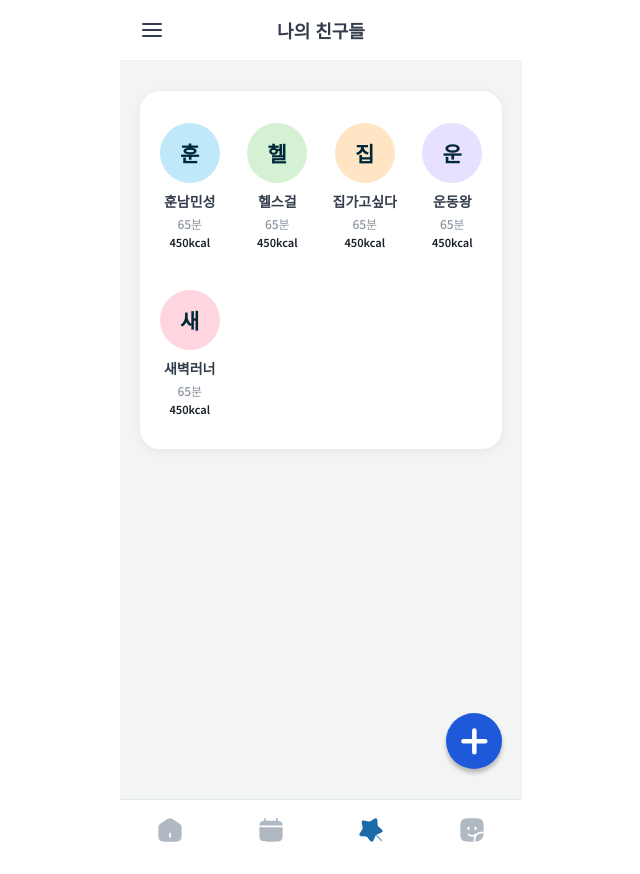
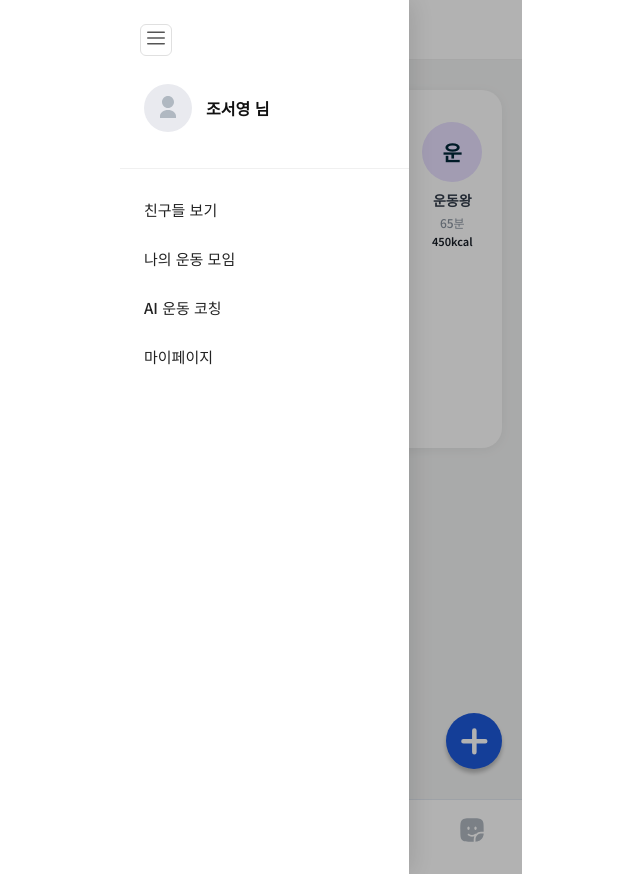
Before and after one commit to sooupyy3-lang/zello, a React (Vite) app in the folder frontend/: page /Friends in a window 1280 px wide. Both pictures are taken after a click on the button 471 px from the left and 30 px from the top of the page. Shown: the whole page, without its empty margins (319-959 px from the left). Built offline with nearby package versions, Linux system fonts and the light colour scheme.

Commit message:
햄버거

```diff
--- a/frontend/src/App.jsx
+++ b/frontend/src/App.jsx
@@ -35,7 +35,9 @@ function App() {
 
   return (
     <BrowserRouter>
-      <div style={{
+      <div
+      id="app-container"
+      style={{
         width: '402px', height: '874px', margin: '0 auto',
         position: 'relative', backgroundColor: 'white',
         overflowX: 'hidden', overflowY: 'auto',
@@ -67,9 +69,12 @@ function App() {
               setIsRunning={setIsRunning}
               selectedExercise={selectedExercise}
             />
+
           } />
+
           <Route path="/Analyzing" element={<Analyzing />} />
         </Routes>
+
       </div>
     </BrowserRouter>
   );
--- a/frontend/src/pages/Friends.jsx
+++ b/frontend/src/pages/Friends.jsx
@@ -1,15 +1,16 @@
 import { useState } from 'react';
+import { HamburgerButton, HamburgerPanel } from '../pages/HamburgerMenu';
 
-// ── 더미 데이터  ──────────────────
+// ── 더미 데이터 ──────────────────────────────────────
 export const DUMMY_FRIENDS = [
-  { id: 1, name: '훈남민성', streak: 12, goal: '다이어트', todayDone: true,  color: '#BFE8F8' },
-  { id: 2, name: '헬스걸',   streak: 8,  goal: '근력 강화', todayDone: true,  color: '#D4F1D4' },
-  { id: 3, name: '집가고싶다', streak: 4,  goal: '유산소',   todayDone: false, color: '#FFE5C4' },
-  { id: 4, name: '운동왕',   streak: 21, goal: '벌크업',    todayDone: true,  color: '#E8E0FF' },
-  { id: 5, name: '새벽러너', streak: 15, goal: '마라톤',    todayDone: true,  color: '#FFD6E0' },
-
+  { id: 1, name: '훈남민성',   streak: 12, goal: '다이어트', todayDone: true,  color: '#BFE8F8' },
+  { id: 2, name: '헬스걸',     streak: 8,  goal: '근력 강화', todayDone: true,  color: '#D4F1D4' },
+  { id: 3, name: '집가고싶다', streak: 4,  goal: '유산소',    todayDone: false, color: '#FFE5C4' },
+  { id: 4, name: '운동왕',     streak: 21, goal: '벌크업',    todayDone: true,  color: '#E8E0FF' },
+  { id: 5, name: '새벽러너',   streak: 15, goal: '마라톤',    todayDone: true,  color: '#FFD6E0' },
 ];
 
+// ── 아바타 ───────────────────────────────────────────
 function Avatar({ name, color, size = 52.5 }) {
   return (
     <div style={{
@@ -24,7 +25,7 @@ function Avatar({ name, color, size = 52.5 }) {
   );
 }
 
-// ── 친구 카드 ───────────────────────────────────────
+// ── 친구 카드 ────────────────────────────────────────
 function FriendCard({ friend, onClick }) {
   return (
     <button
@@ -32,55 +33,33 @@ function FriendCard({ friend, onClick }) {
       style={{
         background: 'none', border: 'none',
         padding: '12px 0', cursor: 'pointer',
-        display: 'flex', flexDirection: 'column', // 세로로 쌓기
-        alignItems: 'center', // 가운데 정렬
-        gap: 8,
+        display: 'flex', flexDirection: 'column',
+        alignItems: 'center', gap: 8,
       }}
     >
-      {/* 1. 아바타 */}
-      <div style={{ position: 'relative' }}>
       <Avatar name={friend.name} color={friend.color} size={60} />
-
-
-      </div>
-
-      {/* 텍스트 영역 */}
       <div style={{ textAlign: 'center' }}>
-        {/* 2. 이름 */}
-        <p style={{ margin: 0, fontSize: 14, fontWeight: '700', color: '#333D4B' }}>
-          {friend.name}
-        </p>
-        {/* 3. 운동 시간 (더미 데이터 예시) */}
-        <p style={{ margin: '4px 0 0', fontSize: 12, color: '#8B95A1' }}>
-          65분
-        </p>
-        {/* 4. 소모 칼로리 (더미 데이터 예시) */}
-        <p style={{ margin: '2px 0 0', fontSize: 11, fontWeight: '600', color: '#191F28' }}>
-          450kcal
-        </p>
+        <p style={{ margin: 0, fontSize: 14, fontWeight: '700', color: '#333D4B' }}>{friend.name}</p>
+        <p style={{ margin: '4px 0 0', fontSize: 12, color: '#8B95A1' }}>65분</p>
+        <p style={{ margin: '2px 0 0', fontSize: 11, fontWeight: '600', color: '#191F28' }}>450kcal</p>
       </div>
     </button>
   );
 }
 
-// ── 하단 팝업 (Bottom Sheet) ────────────────────────
+// ── 친구 팝업 ────────────────────────────────────────
 function FriendPopup({ friend, onClose }) {
   if (!friend) return null;
 
   return (
     <>
-      {/* 딤 배경 */}
-      <div
-        onClick={onClose}
-        style={{
+      <div onClick={onClose} style={{
         position: 'absolute', inset: 0,
         backgroundColor: 'rgba(0,0,0,0.45)',
         zIndex: 100,
         animation: 'fadeIn 0.2s ease',
-        }}
-      />
+      }} />
 
-      {/* 팝업 시트 */}
       <div style={{
         position: 'absolute', left: 0, right: 0, bottom: 0,
         backgroundColor: '#fff',
@@ -104,12 +83,8 @@ function FriendPopup({ friend, onClose }) {
           <div style={{ display: 'flex', alignItems: 'center', gap: 14 }}>
             <Avatar name={friend.name} color={friend.color} size={56} />
             <div>
-              <p style={{ margin: 0, fontSize: 17, fontWeight: '700', color: '#002738' }}>
-                {friend.name} 님
-              </p>
-              <p style={{ margin: '4px 0 0', fontSize: 13, color: '#8EB3C2' }}>
-                {friend.streak}일째 운동 중
-              </p>
+              <p style={{ margin: 0, fontSize: 17, fontWeight: '700', color: '#002738' }}>{friend.name} 님</p>
+              <p style={{ margin: '4px 0 0', fontSize: 13, color: '#8EB3C2' }}>{friend.streak}일째 운동 중</p>
             </div>
           </div>
           <button onClick={onClose} style={{ background: 'none', border: 'none', cursor: 'pointer', padding: 4 }}>
@@ -119,164 +94,92 @@ function FriendPopup({ friend, onClose }) {
           </button>
         </div>
 
-        {/* 정보 카드 */}
-        <div style={{ padding: '20px 20px 0' }}>
-
-
-
-          {/* 스탯 정보 (1열 세로 정렬) */}
-<div style={{
-  display: 'flex',
-  flexDirection: 'column',
-  gap: 10,
-  marginBottom: 20,
-}}>
+        {/* 스탯 */}
+        <div style={{ padding: '20px 20px 0', display: 'flex', flexDirection: 'column', gap: 10 }}>
           {[
-    { label: '오늘의 운동 시간', value: '65분',  },
-    { label: '총 소모 칼로리', value: '450kcal',  },
-    { label: '시작 시간', value: '오전 07:30',  },
-    { label: '종료 시간', value: '오전 08:35', },
-    { label: '최대 지속 시간', value: `${friend.streak}일` },
-  ].map(({ label, value,  }) => (
-    <div key={label} style={{
-      backgroundColor: '#fff',
-      padding: '12px 18px',
-      display: 'flex',
-      alignItems: 'center',
-      gap: 16,
-      justifyContent: 'space-between',
-    }}>
-
-      <p style={{
-        margin: 0,
-        fontSize: '15px',
-        fontWeight: '500',
-        color: '#8E8E8E',
-        textAlign: 'left'
-      }}>
-        {label}
-      </p>
-
-      {/* 오른쪽 Value*/}
-      <p style={{
-        margin: 0,
-        fontSize: '15px',
-        fontWeight: '600',
-        color: '#002738',
-        textAlign: 'right'
-      }}>
-        {value}
-      </p>
-
+            { label: '오늘의 운동 시간', value: '65분' },
+            { label: '총 소모 칼로리',   value: '450kcal' },
+            { label: '시작 시간',         value: '오전 07:30' },
+            { label: '종료 시간',         value: '오전 08:35' },
+            { label: '최대 지속 시간',    value: `${friend.streak}일` },
+          ].map(({ label, value }) => (
+            <div key={label} style={{ display: 'flex', justifyContent: 'space-between', alignItems: 'center', padding: '12px 18px' }}>
+              <p style={{ margin: 0, fontSize: 15, fontWeight: '500', color: '#8E8E8E' }}>{label}</p>
+              <p style={{ margin: 0, fontSize: 15, fontWeight: '600', color: '#002738' }}>{value}</p>
             </div>
           ))}
         </div>
       </div>
-      </div>
 
-      {/* 애니메이션 키프레임 */}
       <style>{`
-        @keyframes slideUp {
-          from { transform: translateY(100%); }
-          to   { transform: translateY(0); }
-        }
-        @keyframes fadeIn {
-          from { opacity: 0; }
-          to   { opacity: 1; }
-        }
+        @keyframes slideUp { from { transform: translateY(100%); } to { transform: translateY(0); } }
+        @keyframes fadeIn  { from { opacity: 0; } to { opacity: 1; } }
       `}</style>
     </>
   );
 }
 
-// ── 메인 Friends 페이지 ─────────────────────────────
-// ── 메인 Friends 페이지 ─────────────────────────────
+// ── 메인 페이지 ──────────────────────────────────────
 export default function Friends() {
   const [selectedFriend, setSelectedFriend] = useState(null);
+  const [menuOpen, setMenuOpen] = useState(false);
 
   return (
+    // ✅ position: relative — 모든 absolute 기준점
     <div style={{
       width: '100%', minHeight: '100%',
       backgroundColor: '#F3F4F4',
-      display: 'flex', flexDirection: 'column', position: 'relative'
+      display: 'flex', flexDirection: 'column',
+      position: 'relative',
     }}>
 
       {/* ── 헤더 ── */}
 <div style={{
-  margin: '0px 0 30px',
-  padding: '30px 20px',
+  margin: '0 0 30px',
+  padding: '0 20px',
   backgroundColor: '#FFFFFF',
-  display: 'flex',
-  alignItems: 'center',
-  position: 'relative', // ⭐ h1의 기준점이 됨
+  display: 'flex', alignItems: 'center',
+  position: 'relative',
   borderBottom: '1px solid #F0F0F0',
-  height: '60px' // 헤더 높이를 고정해주면 더 깔끔합니다
+  height: '60px',
+  boxSizing: 'border-box',
 }}>
-  {/* 왼쪽 버튼: 자기 자리를 지킴 */}
-  <button style={{
-    background: 'none', border: 'none', cursor: 'pointer',
-    padding: 0, display: 'flex', alignItems: 'center',
-    zIndex: 10 // 텍스트보다 위에 오도록 설정
-  }}>
-    <svg width="24" height="24" viewBox="0 0 24 24" fill="none">
-      <path d="M3 12H21M3 6H21M3 18H21" stroke="#333D4B" strokeWidth="2" strokeLinecap="round" />
-    </svg>
-  </button>
+        {/* ✅ 버튼만 헤더 안에 */}
+        <HamburgerButton onOpen={() => setMenuOpen(true)} />
 
-  {/* 중앙 제목: 부모 전체를 기준으로 중앙 배치 */}
         <h1 style={{
-    position: 'absolute', // ⭐ 일반 흐름에서 제외
-    left: 0,
-    right: 0,
-    textAlign: 'center',  // ⭐ 부모 너비 안에서 중앙 정렬
-    margin: 0,            // 불필요한 마진 제거
-    fontSize: 18,         // 이미지와 비슷한 크기
-    fontWeight: '700',
-    color: '#333D4B',
-    pointerEvents: 'none' // 제목이 버튼 클릭을 방해하지 않게 함
+          position: 'absolute', left: 0, right: 0,
+          textAlign: 'center', margin: 0,
+          fontSize: 18, fontWeight: '700', color: '#333D4B',
+          pointerEvents: 'none',
         }}>
           나의 친구들
         </h1>
       </div>
-      {/* ── 친구 목록 그리드  ── */}
+
+      {/* ── 친구 목록 그리드 ── */}
       <div style={{
         margin: '0 20px',
         padding: '20px 10px',
         backgroundColor: '#fff',
         borderRadius: 20,
         boxShadow: '0 2px 12px rgba(0,0,0,0.06)',
-
         display: 'grid',
-        gridTemplateColumns: '1fr 1fr 1fr 1fr', // 4등분
+        gridTemplateColumns: '1fr 1fr 1fr 1fr',
         gap: '16px 8px',
       }}>
         {DUMMY_FRIENDS.map(friend => (
-          <FriendCard
-            key={friend.id}
-            friend={friend}
-            onClick={setSelectedFriend}
-          />
+          <FriendCard key={friend.id} friend={friend} onClick={setSelectedFriend} />
         ))}
       </div>
 
-
-
-      {/* ── 친구 추가 버튼  ── */}
-<div style={{
-  position: 'absolute',
-  right: 20,
-  bottom: 30,
-  zIndex: 99,
-}}>
+      {/* ── 친구 추가 버튼 ── */}
+      <div style={{ position: 'absolute', right: 20, bottom: 30, zIndex: 99 }}>
         <button style={{
-    width: 56, height: 56,
-    borderRadius: '50%',
-    backgroundColor: '#1E59DA',
-    color: '#fff',
-    border: 'none',
-    boxShadow: '0 4px 4.5px rgba(0,0,0,0.25)',
-    cursor: 'pointer',
-    display: 'flex', alignItems: 'center', justifyContent: 'center',
+          width: 56, height: 56, borderRadius: '50%',
+          backgroundColor: '#1E59DA', color: '#fff',
+          border: 'none', boxShadow: '0 4px 4.5px rgba(0,0,0,0.25)',
+          cursor: 'pointer', display: 'flex', alignItems: 'center', justifyContent: 'center',
           transition: 'transform 0.1s',
         }}
           onMouseDown={e => e.currentTarget.style.transform = 'scale(0.92)'}
@@ -288,11 +191,13 @@ export default function Friends() {
         </button>
       </div>
 
-      {/* ── 팝업 ── */}
-      <FriendPopup
-        friend={selectedFriend}
-        onClose={() => setSelectedFriend(null)}
-      />
+      {/* ✅ 페이지 루트 바로 아래 — absolute 기준 올바름 */}
+      {menuOpen && (
+        <HamburgerPanel userName="조서영" onClose={() => setMenuOpen(false)} />
+      )}
+
+      <FriendPopup friend={selectedFriend} onClose={() => setSelectedFriend(null)} />
+
     </div>
   );
 }
--- /dev/null
+++ b/frontend/src/pages/Hamburgermenu.jsx
@@ -0,0 +1,116 @@
+import { useState } from 'react';
+import { useNavigate } from 'react-router-dom';
+import { createPortal } from 'react-dom';
+
+function UserIcon() {
+  return (
+    <svg width="48" height="48" viewBox="0 0 48 48" fill="none">
+      <circle cx="24" cy="24" r="24" fill="#E9EAEF"/>
+      <path fillRule="evenodd" clipRule="evenodd"
+        d="M24 12C20.686 12 18 14.686 18 18C18 21.314 20.686 24 24 24C27.314 24 30 21.314 30 18C30 14.686 27.314 12 24 12ZM16 32C16 28.686 19.582 26 24 26C28.418 26 32 28.686 32 32V34H16V32Z"
+        fill="#B0B8C1"/>
+    </svg>
+  );
+}
+
+const NAV_ITEMS = [
+  { label: '친구들 보기',    path: '/Friends' },
+  { label: '나의 운동 모임', path: '/Meeting' },
+  { label: 'AI 운동 코칭',   path: '/AICoach' },
+  { label: '마이페이지',     path: '/MyPage' },
+];
+
+export function HamburgerButton({ onOpen }) {
+  return (
+    <button
+      onClick={onOpen}
+      style={{ background: 'none', border: 'none', cursor: 'pointer', padding: 4 }}
+    >
+      <svg width="22" height="22" viewBox="0 0 22 22" fill="none">
+        <rect y="3"  width="22" height="2" rx="1" fill="#555"/>
+        <rect y="10" width="22" height="2" rx="1" fill="#555"/>
+        <rect y="17" width="22" height="2" rx="1" fill="#555"/>
+      </svg>
+    </button>
+  );
+}
+
+export function HamburgerPanel({ userName = '사용자', onClose }) {
+  const navigate = useNavigate();
+
+  // ✅ app-container 안에 portal로 렌더
+  const container = document.getElementById('app-container');
+  if (!container) return null;
+
+  return createPortal(
+    <>
+      {/* 딤 배경 */}
+      <div
+        onClick={onClose}
+        style={{
+          position: 'absolute', inset: 0,
+          backgroundColor: 'rgba(0,0,0,0.3)',
+          zIndex: 200,
+        }}
+      />
+
+      {/* 슬라이드 패널 */}
+      <div style={{
+        position: 'absolute',
+        top: 0, left: 0,
+        width: '72%', maxWidth: 289,
+        height: '100%',
+        backgroundColor: '#ffffff',
+        zIndex: 201,
+        display: 'flex', flexDirection: 'column',
+        padding: '24px 0', boxSizing: 'border-box',
+        boxShadow: '4px 0 24px rgba(0,0,0,0.12)',
+        animation: 'slideIn 0.28s cubic-bezier(0.32,0.72,0,1)',
+      }}>
+        {/* 닫기 버튼 */}
+        <button
+          onClick={onClose}
+          style={{ alignSelf: 'flex-start', marginLeft: 20, marginBottom: 28, background: 'none', border: '1px solid #E0E0E0', borderRadius: 6, padding: '4px 6px', cursor: 'pointer' }}
+        >
+          <svg width="18" height="18" viewBox="0 0 22 22" fill="none">
+            <rect y="3"  width="22" height="2" rx="1" fill="#555"/>
+            <rect y="10" width="22" height="2" rx="1" fill="#555"/>
+            <rect y="17" width="22" height="2" rx="1" fill="#555"/>
+          </svg>
+        </button>
+
+        {/* 유저 프로필 */}
+        <div style={{ display: 'flex', alignItems: 'center', gap: 14, padding: '0 24px', marginBottom: 36 }}>
+          <UserIcon />
+          <span style={{ fontSize: 16, fontWeight: '700', color: '#111' }}>{userName} 님</span>
+        </div>
+
+        {/* 구분선 */}
+        <div style={{ height: '0.5px', backgroundColor: '#F0F0F0', marginBottom: 16 }} />
+
+        {/* 메뉴 항목 */}
+        <nav>
+          {NAV_ITEMS.map((item) => (
+            <button
+              key={item.label}
+              onClick={() => { navigate(item.path); onClose(); }}
+              style={{ width: '100%', padding: '14px 24px', background: 'none', border: 'none', textAlign: 'left', cursor: 'pointer', fontSize: 15, color: '#222' }}
+              onMouseEnter={e => e.currentTarget.style.background = '#F5F7FF'}
+              onMouseLeave={e => e.currentTarget.style.background = 'none'}
+            >
+              {item.label}
+            </button>
+          ))}
+        </nav>
+      </div>
+
+      <style>{`
+        @keyframes slideIn {
+          from { transform: translateX(-100%); }
+          to   { transform: translateX(0); }
+        }
+      `}</style>
+    </>,
+    container
+  );
+}
--- a/frontend/src/pages/Page3.jsx
+++ b/frontend/src/pages/Page3.jsx
@@ -2,6 +2,8 @@ import { useNavigate } from 'react-router-dom';
 import { useState, useEffect } from 'react';
 import { getHome } from '../api';
 import LoadingSpinner from '../components/LoadingSpinner';
+import Backimg from '../assets/Icon/BackForward.svg';
+
 const COLORS = {
   primary: "#1E59DA",
   primaryLight: "#ffffff",
@@ -52,8 +54,34 @@ function Page3({ elapsed = 0 }) {
 
   return (
         <div style={styles.pageWrapper}>
+          <button
+      onClick={() => navigate(-1)}
+      style={{
+        position: 'absolute',
+        top:`calc(36/874*100vh)` , left:`calc(16/402*100%)` ,
+        background: 'none', border: 'none',
+        cursor: 'pointer', padding: 0,
+        zIndex: 10,
+      }}
+    >
+      <img
+        src={Backimg}
+        alt="뒤로"
+        style={{
+          width: 'clamp(4px, 7vw, 16px)',
+          height: 'clamp(14px, 7vw, 16px)',
+          objectFit: 'contain',
+        }}
+      />
+    </button>
+
+
+
         {/*영역1*/}
         <div style={styles.timerSection}>
+
+
+
 
         {/* 오늘 날짜 */}
                 <p style={styles.timerDate}>{formattedDate}</p>
```
Also changed, not shown: frontend/src/pages/Page8.jsx (+58 -118 lines). Lines whose indentation alone changed are shown as unchanged.
